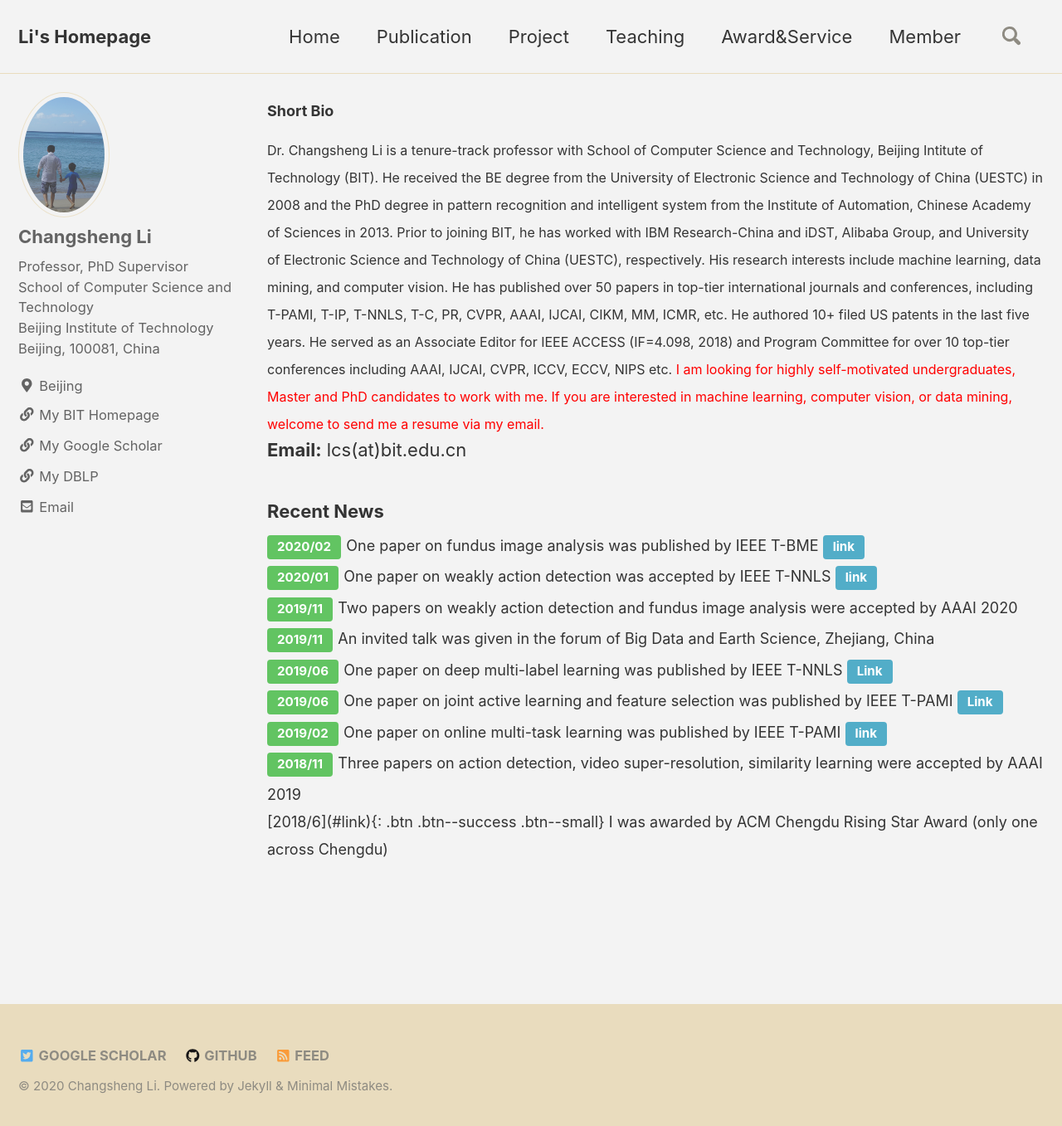
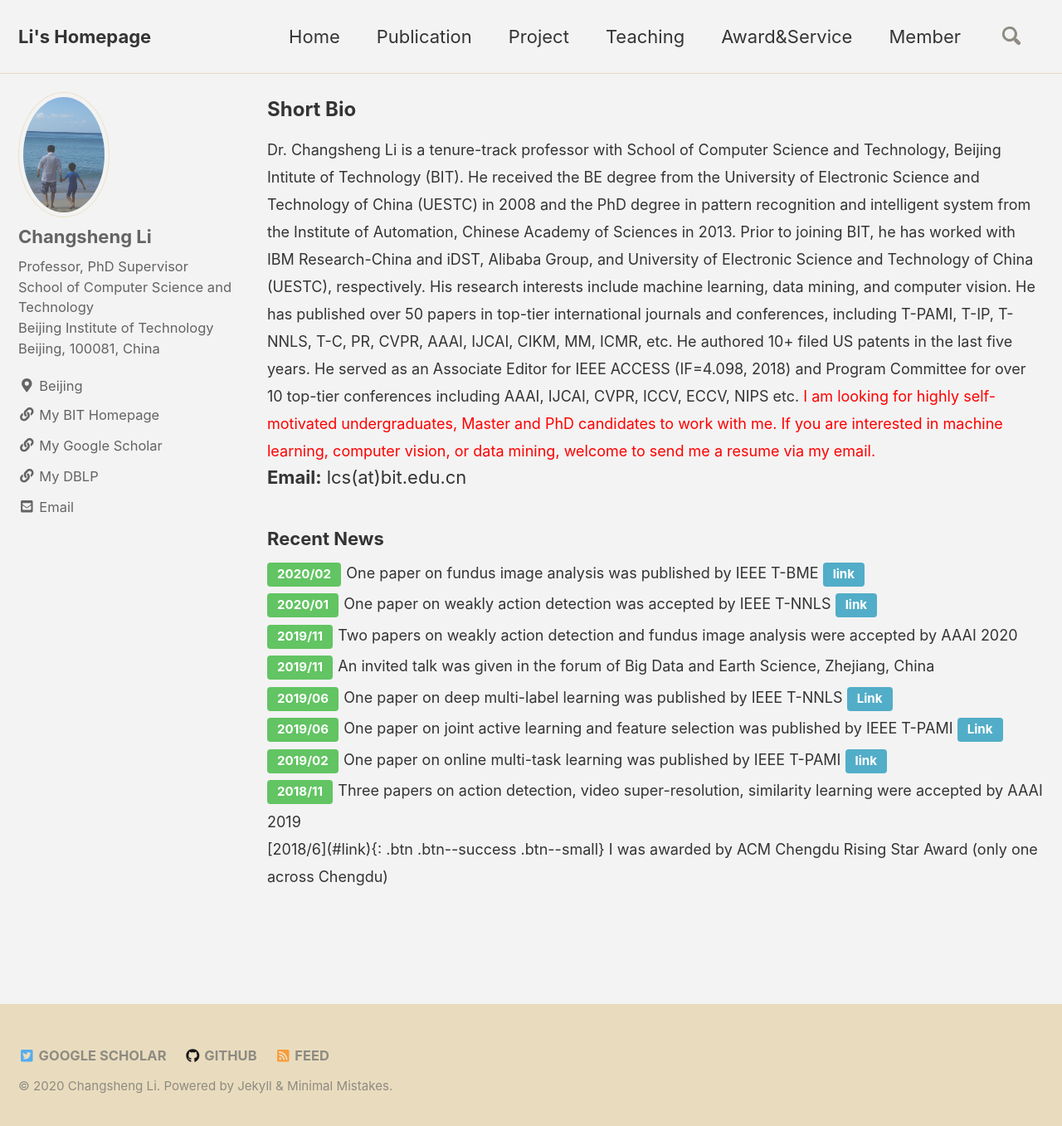
Before and after one commit to csli-bit/csli-bit.github.io, a Jekyll site: the page built from _pages/index.md, in a window 1280 px wide and 1365 px high. Shown: the top 1357 px of the window at 83% size. Built offline with Jekyll 4.4.1, drawn with Linux system fonts in a browser that asks for light colours; nearby versions of some CDN libraries; comment, search, counter and statistics services are not loaded.

Commit message:
Update index.md

```diff
--- a/_pages/index.md
+++ b/_pages/index.md
@@ -1,17 +1,17 @@
 ---
 layout: home
-title: <font size="4"> Short Bio </font>
+title: <font size="5"> Short Bio </font>
 author_profile: true
 classes: wide
 permalink: /
 ---
-<font size="3">
+<font size="4">
 Dr. Changsheng Li is a tenure-track professor with School of Computer Science and Technology, Beijing Intitute of Technology (BIT). He received the BE degree from the University of Electronic Science and Technology of China (UESTC) in 2008 and the PhD degree  in pattern recognition and intelligent system from the Institute of Automation, Chinese Academy of Sciences in 2013. Prior to joining BIT, he has worked with IBM Research-China and iDST, Alibaba Group, and University of Electronic Science and Technology of China (UESTC), respectively. His research interests include machine learning, data mining, and computer vision. He has published over 50 papers in top-tier international journals and conferences, including T-PAMI, T-IP, T-NNLS, T-C, PR, CVPR, AAAI, IJCAI, CIKM, MM, ICMR, etc. He authored 10+ filed US patents in the last five years.
 He served as an Associate Editor for IEEE ACCESS (IF=4.098, 2018) and Program Committee for over 10 top-tier conferences including AAAI, IJCAI, CVPR, ICCV, ECCV, NIPS etc.
 </font>
 
 
-<font color="red" size="3"> I am looking for highly self-motivated undergraduates, Master and PhD candidates to work with me.
+<font color="red" size="4"> I am looking for highly self-motivated undergraduates, Master and PhD candidates to work with me.
 If you are interested in machine learning, computer vision, or data mining, welcome to send me a resume via my email.</font>
 
 
```
